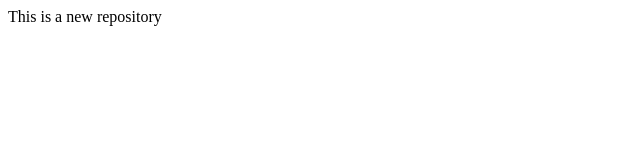
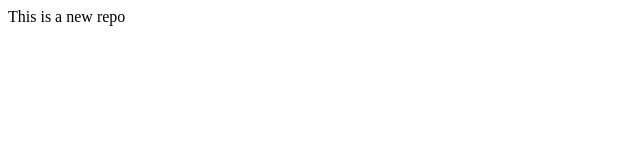
Before and after one commit to Zee7865432/localrepo, a plain HTML site: page index.html in a window 1280 px wide. Shown: the full height of the page, 0-640 px from the left. Drawn offline with Linux system fonts and the light colour scheme.

Commit message:
back to old form

```diff
--- a/index.html
+++ b/index.html
@@ -1 +1 @@
-<p>This is a new repository</p>
+<p>This is a new repo</p>
```
